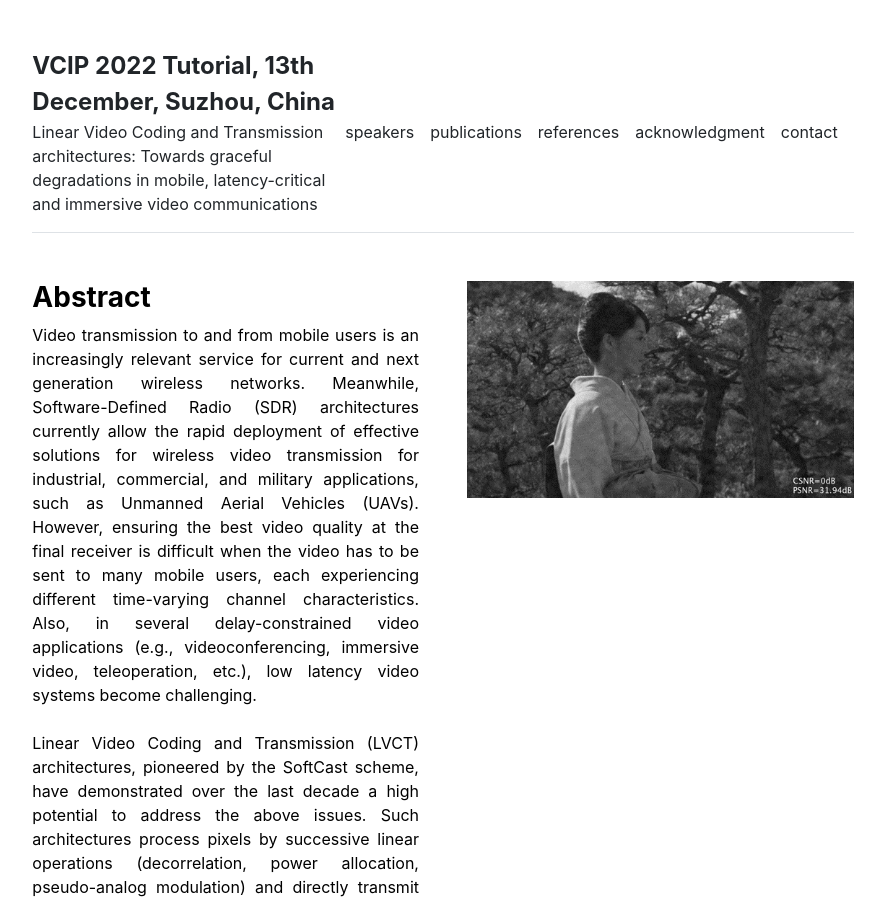
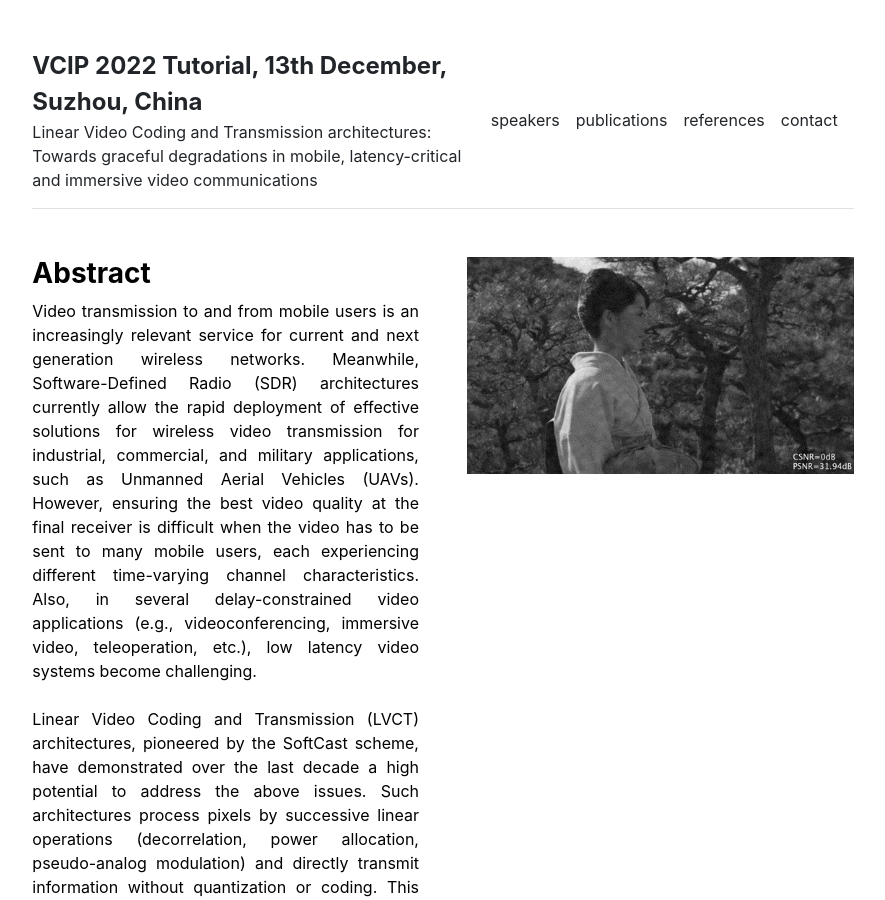
Before and after one commit to XiaYi59/LVCT, a Jekyll site: the page built from index.md, in a window 1280 px wide and 900 px high. Shown: the whole window, without its empty margins (197-1082 px from the left). Built offline with Jekyll 4.4.1, drawn with Linux system fonts in a browser that asks for light colours.

Commit message:
Update settings.yml

```diff
--- a/_data/settings.yml
+++ b/_data/settings.yml
@@ -2,7 +2,7 @@ menu:
 - {name: 'speakers', url: '/people'}
 - {name: 'publications', url: '/publications'}
 - {name: 'references', url: '/references'}
-- {name: 'acknowledgment', url: '/acknowledgment'}
+#- {name: 'acknowledgment', url: '/acknowledgment'}
 #- {name: 'courses', url: '/courses'}
 #- {name: 'cv', url: '/cv'}
 - {name: 'contact', url: '/contact'}
```
